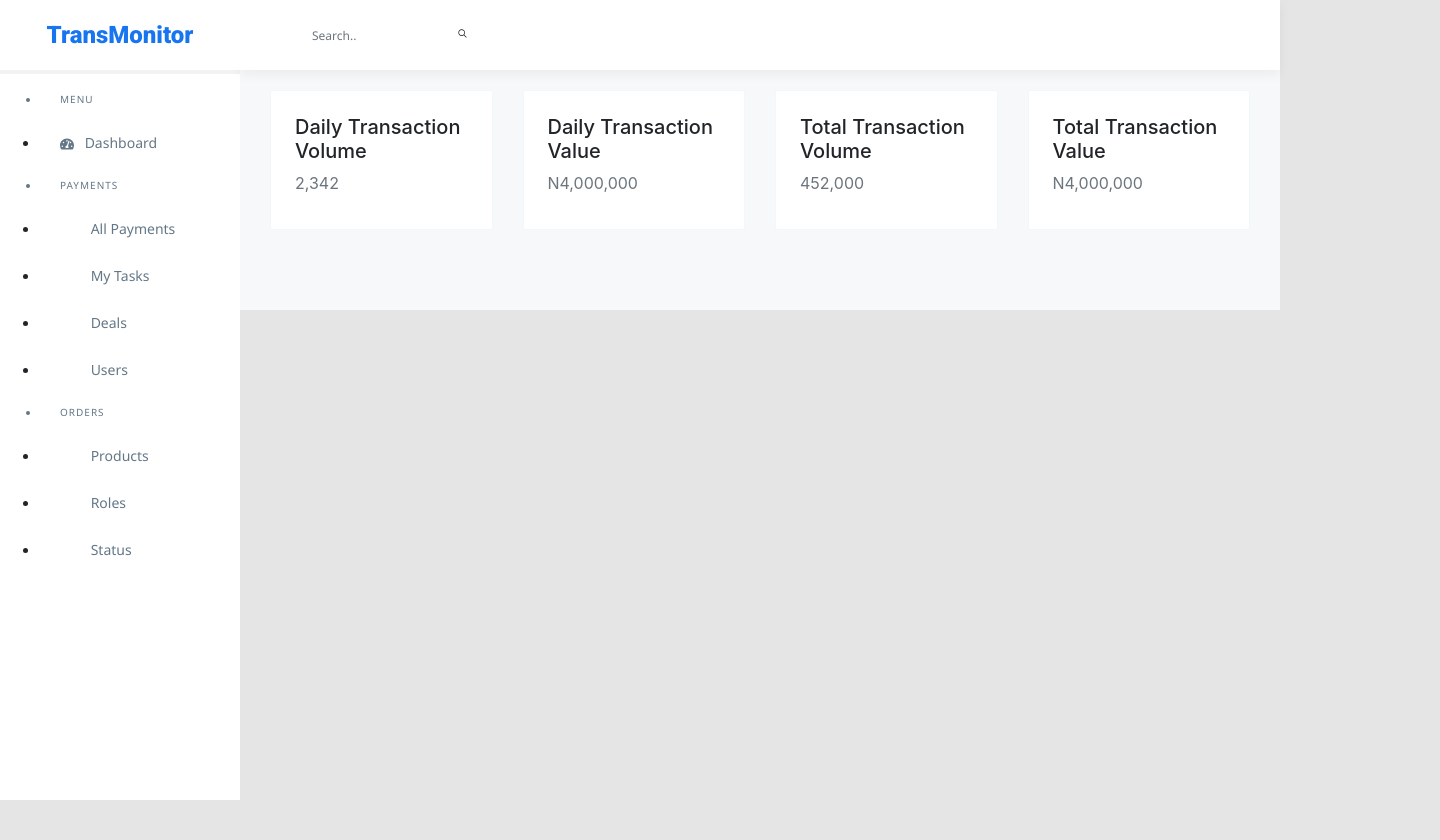
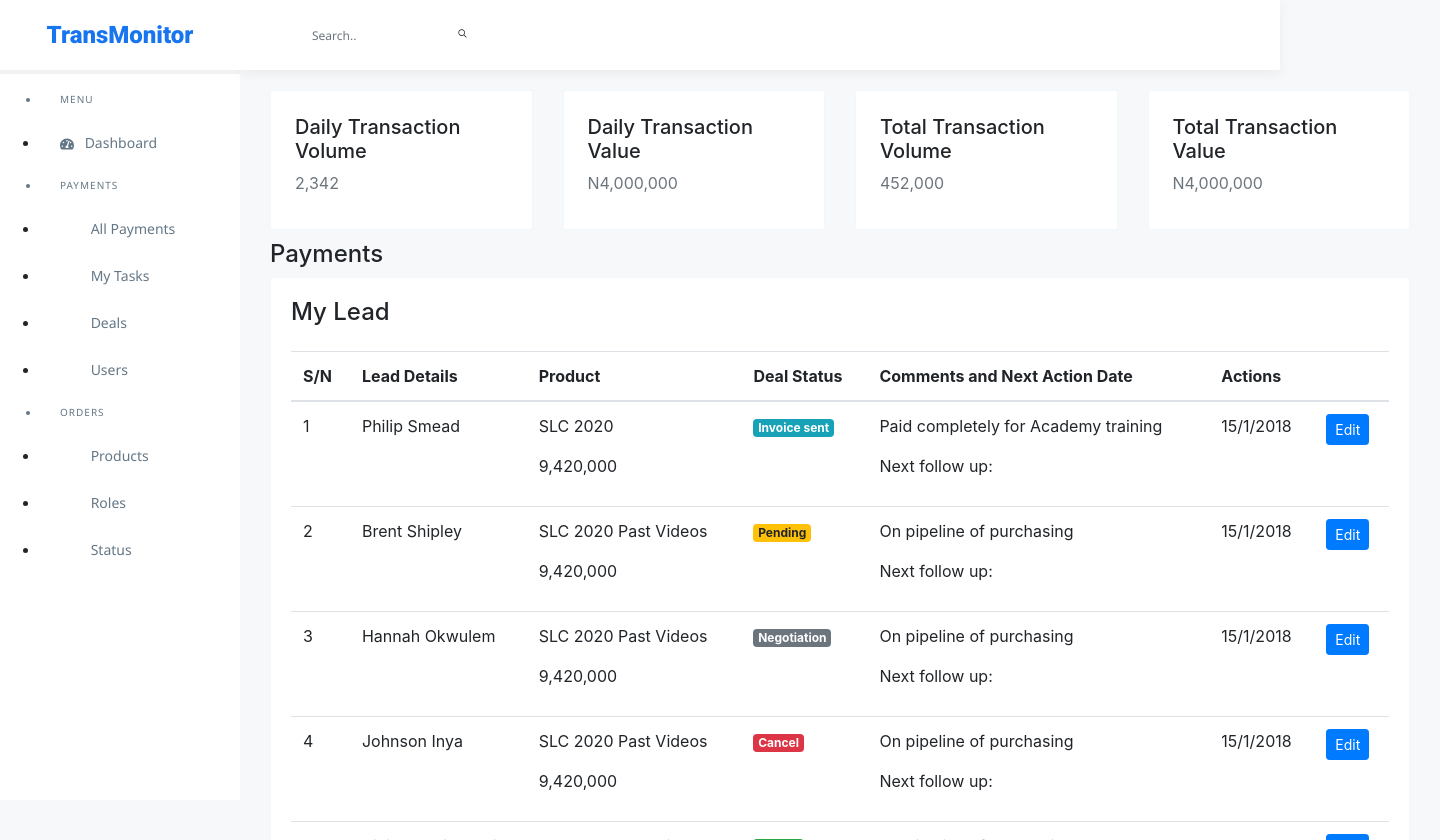
Before and after one commit to siccoo/dashboard-ui, a React (Create React App) app: page / in a window 1280 px wide. Shown: the top 840 px of the page, 1440 px wide, since content can reach past the window. Before the commit the page ends 800 px from the top, so only its background shows below. Built offline with nearby package versions, Linux system fonts and the light colour scheme.

Commit message:
Structuring payment table

```diff
--- a/src/App.css
+++ b/src/App.css
@@ -1,5 +1,9 @@
 .wrapper {
   background: #F7F8FA;
+  margin: 0;
+  /* padding: auto; */
+  width: 1440px;
+  height: 1510px;
 }
 
 /******* Topbar *******/
--- a/src/App.js
+++ b/src/App.js
@@ -191,6 +191,139 @@ function App() {
                   </div>
               </div>
             </div>
+
+            <div class="page-title-box">
+              <div class="row align-items-center">
+                <div class="col-sm-6">
+                  <h4 class="page-title">Payments</h4>
+                </div>
+              </div>
+              {/* <!-- end row --> */}
+            </div>
+
+            {/* <!-- START ROW --> */}
+                    <div class="row">
+                        <div class="col-xl-12">
+                            <div class="card m-b-30">
+                                <div class="card-body">
+                                    <h4 class="mt-0 header-title mb-4">My Lead</h4>
+
+                                    <div class="table-responsive">
+                                        <table class="table table-hover">
+                                            <thead>
+                                                <tr>
+                                                    <th scope="col">S/N</th>
+                                                    <th scope="col">Lead Details</th>
+                                                    <th scope="col">Product</th>
+                                                    <th scope="col">Deal Status</th>
+                                                    <th scope="col">Comments and Next Action Date</th>
+                                                    <th scope="col">Actions</th>
+                                                    <th scope="col" colspan="2"></th>
+
+                                                </tr>
+                                            </thead>
+                                            <tbody>
+                                                <tr>
+                                                    <td>1</td>
+                                                    <td>Philip Smead</td>
+                                                    <td><p>SLC 2020</p><p>9,420,000</p></td>
+                                                    <td><span class="badge badge-info">Invoice sent</span></td>
+
+                                                    <td>
+                                                        <p>Paid completely for Academy training</p>
+                                                        <p>Next follow up:</p>
+                                                    </td>
+                                                    <td>15/1/2018</td>
+
+                                                    <td>
+                                                        <div>
+                                                            <a href="#" class="btn btn-primary btn-sm">Edit</a>
+                                                        </div>
+                                                    </td>
+                                                </tr>
+                                                <tr>
+                                                    <td>2</td>
+                                                    <td>Brent Shipley</td>
+                                                    <td><p>SLC 2020 Past Videos</p><p>9,420,000</p></td>
+                                                    <td><span class="badge badge-warning">Pending</span></td>
+
+                                                    <td>
+                                                        <p>On pipeline of purchasing</p>
+                                                        <p>Next follow up:</p>
+                                                    </td>
+                                                    <td>15/1/2018</td>
+
+                                                    <td>
+                                                        <div>
+                                                            <a href="#" class="btn btn-primary btn-sm">Edit</a>
+                                                        </div>
+                                                    </td>
+                                                </tr>
+                                                <tr>
+                                                    <td>3</td>
+                                                    <td>Hannah Okwulem</td>
+                                                    <td><p>SLC 2020 Past Videos</p><p>9,420,000</p></td>
+                                                    <td><span class="badge badge-secondary">Negotiation</span></td>
+
+                                                    <td>
+                                                        <p>On pipeline of purchasing</p>
+                                                        <p>Next follow up:</p>
+                                                    </td>
+                                                    <td>15/1/2018</td>
+
+                                                    <td>
+                                                        <div>
+                                                            <a href="#" class="btn btn-primary btn-sm">Edit</a>
+                                                        </div>
+                                                    </td>
+                                                </tr>
+                                                <tr>
+                                                    <td>4</td>
+                                                    <td>Johnson Inya</td>
+                                                    <td><p>SLC 2020 Past Videos</p><p>9,420,000</p></td>
+                                                    <td><span class="badge badge-danger">Cancel</span></td>
+
+                                                    <td>
+                                                        <p>On pipeline of purchasing</p>
+                                                        <p>Next follow up:</p>
+                                                    </td>
+                                                    <td>15/1/2018</td>
+
+                                                    <td>
+                                                        <div>
+                                                            <a href="#" class="btn btn-primary btn-sm">Edit</a>
+                                                        </div>
+                                                    </td>
+                                                </tr>
+                                                <tr>
+                                                    <td>5</td>
+                                                    <td>Vivian Onyinyechi</td>
+                                                    <td><p>SLC 2020 Past Videos</p><p>9,420,000</p></td>
+                                                    <td><span class="badge badge-success">Closed</span></td>
+
+                                                    <td>
+                                                        <p>On pipeline of purchasing</p>
+                                                        <p>Next follow up:</p>
+                                                    </td>
+                                                    <td>15/1/2018</td>
+
+                                                    <td>
+                                                        <div>
+                                                            <a href="#" class="btn btn-primary btn-sm">Edit</a>
+                                                        </div>
+                                                    </td>
+                                                </tr>
+                                            </tbody>
+                                        </table>
+                                    </div>
+
+                                </div>
+                            </div>
+                        </div>
+
+                    </div>
+                    {/* <!-- END ROW --> */}
+
             </div>
           </div>
         </div>
--- a/src/index.css
+++ b/src/index.css
@@ -1,6 +1,6 @@
 body {
   margin: 0;
-  background: #E5E5E5;
+  /* background: #E5E5E5; */
   -webkit-font-smoothing: antialiased;
   -moz-osx-font-smoothing: grayscale;
 }
```
Lines whose indentation alone changed are shown as unchanged.
